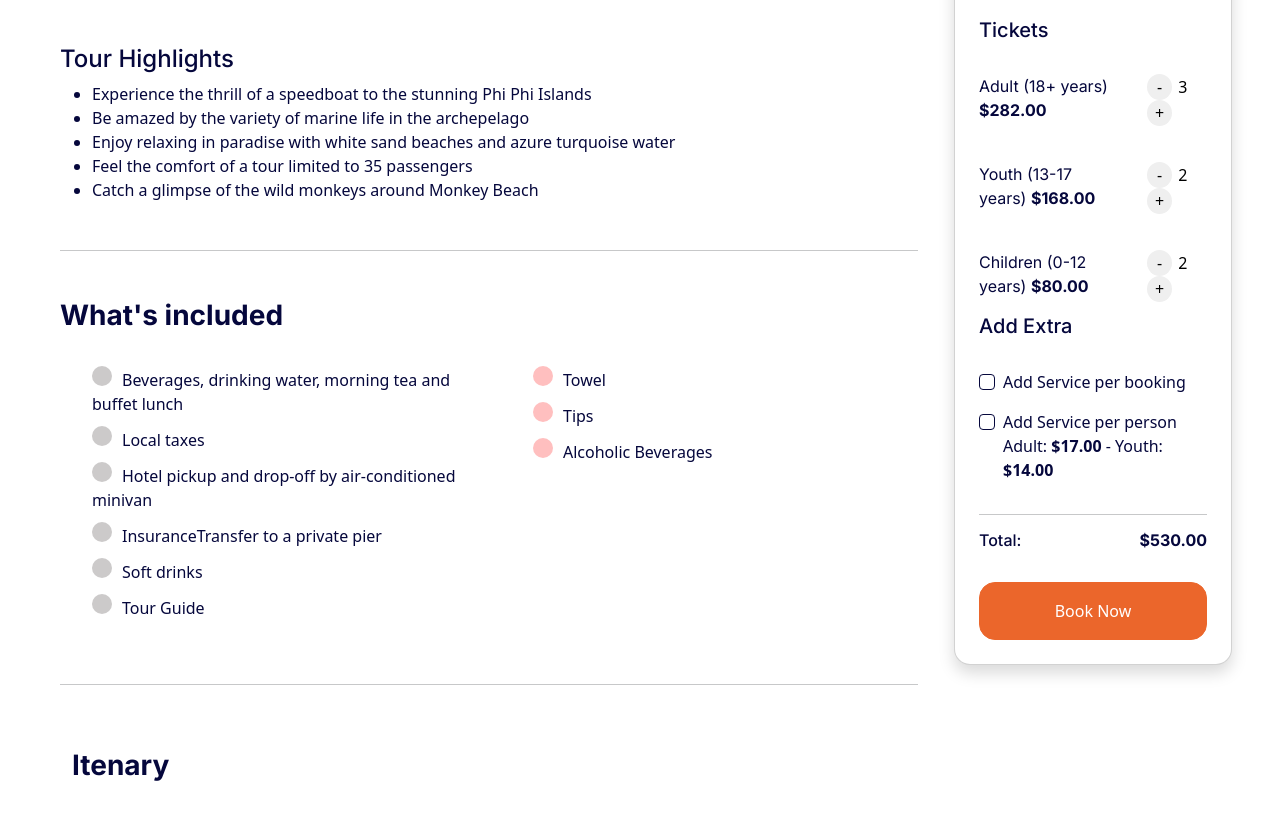
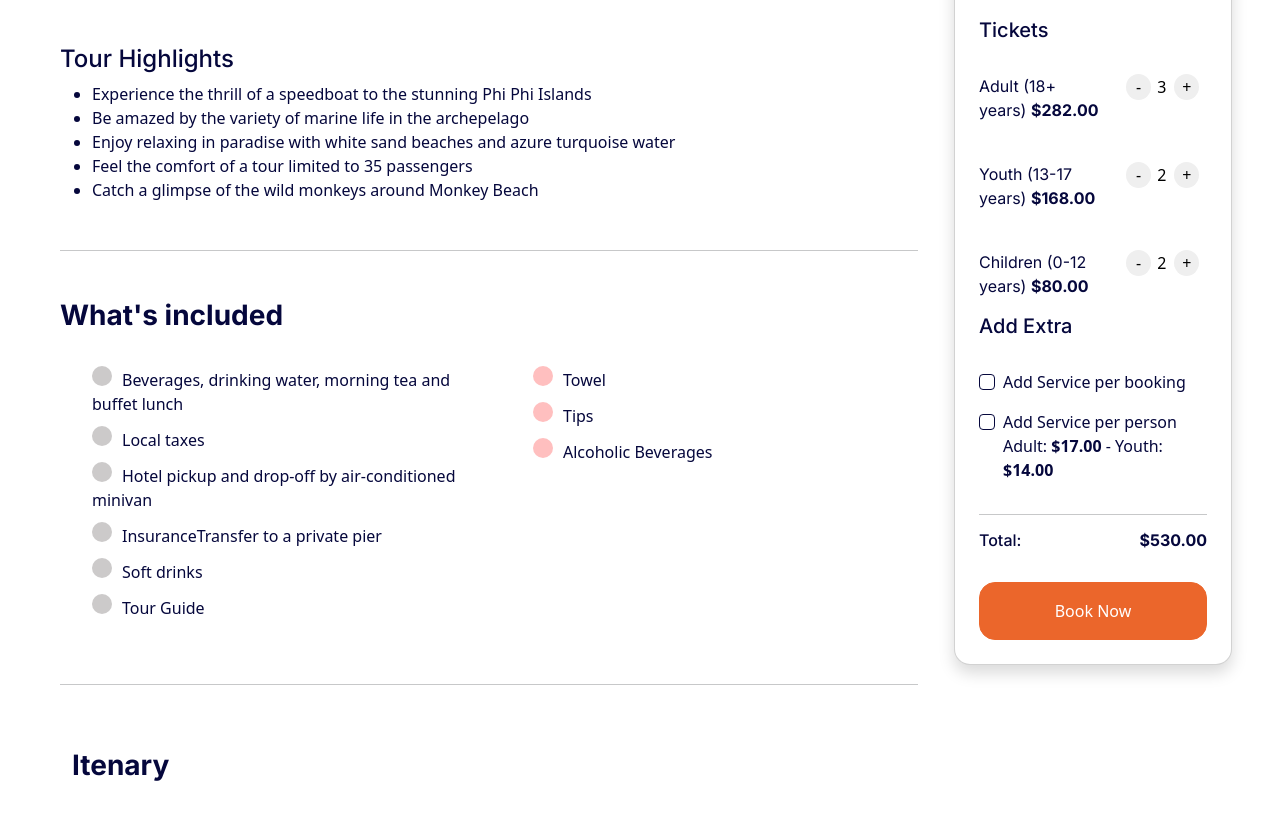
Before and after one commit to mreza4456/Slicing, a plain HTML site: page slicing/detail.html in a window 1280 px wide. Shown: the part 1258-2079 px from the top of the page. Drawn offline with nearby package versions, Linux system fonts and the light colour scheme.

Commit message:
Update detail.html

```diff
--- a/slicing/detail.html
+++ b/slicing/detail.html
@@ -256,10 +256,10 @@
                     </div>
                     <h5>Tickets</h5>
                     <div class="row">
-                        <div class="col-8">
+                        <div class="col-7">
                             <p class="mb-3 mt-4">Adult (18+ years) <strong> $282.00</strong></p>
                         </div>
-                        <div class="col-4">
+                        <div class="col-5">
                             <div class="relative flex items-center mt-4">
                                 <button type="button" id="decrement-button" data-input-counter-decrement="adult-input"class="num" >
                                    -
@@ -270,10 +270,10 @@
                                 </button>
                             </div>
                         </div>
-                        <div class="col-8">
+                        <div class="col-7">
                             <p class="mb-3 mt-4">Youth (13-17 years) <strong> $168.00</strong></p>
                         </div>
-                        <div class="col-4">
+                        <div class="col-5">
                             <div class="relative flex items-center mt-4">
                                 <button type="button" id="decrement-button" data-input-counter-decrement="youth-input"
                                     class="num">
@@ -288,10 +288,10 @@
                                 </button>
                             </div>
                         </div>
-                        <div class="col-8">
+                        <div class="col-7">
                             <p class="mb-3 mt-4">Children (0-12 years) <strong>$80.00</strong></p>
                         </div>
-                        <div class="col-4">
+                        <div class="col-5">
                             <div class="relative flex items-center mt-4">
                                 <button type="button" id="decrement-button" data-input-counter-decrement="child-input"
                                     class="num">
```
